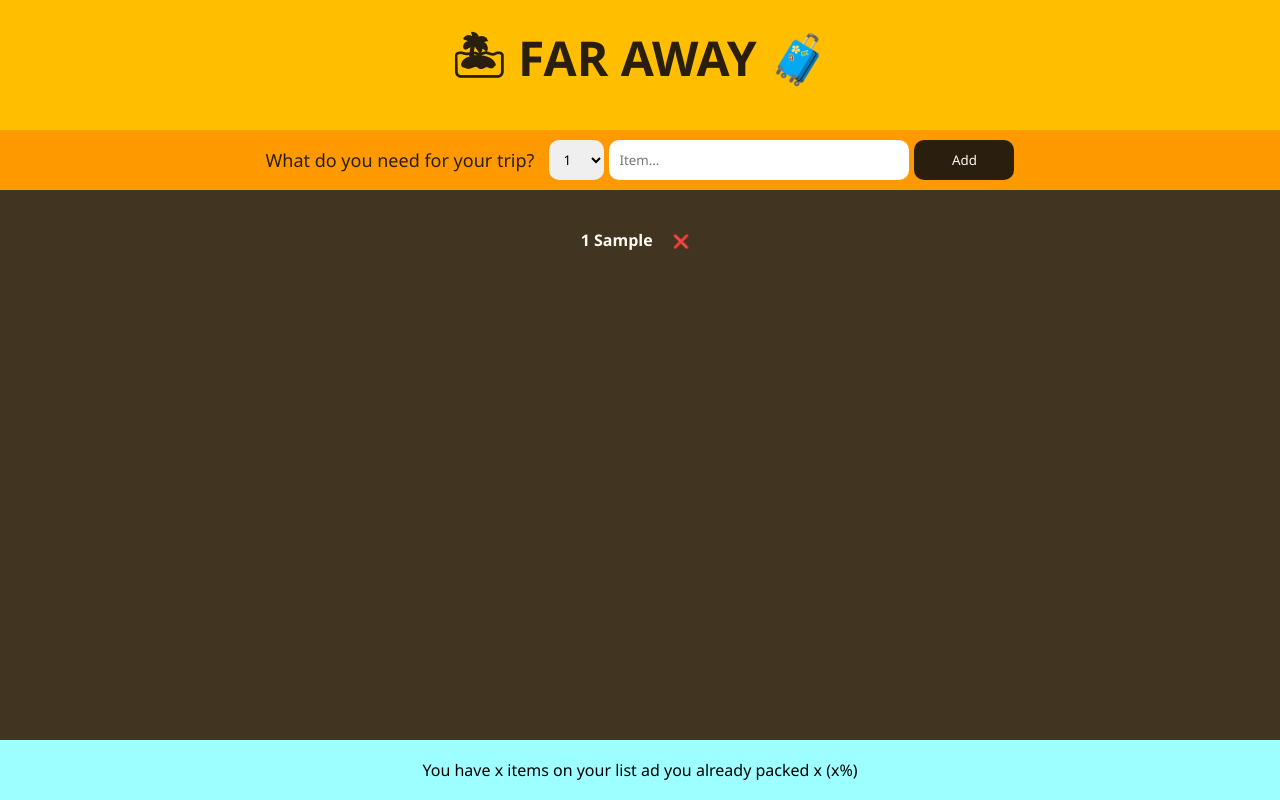
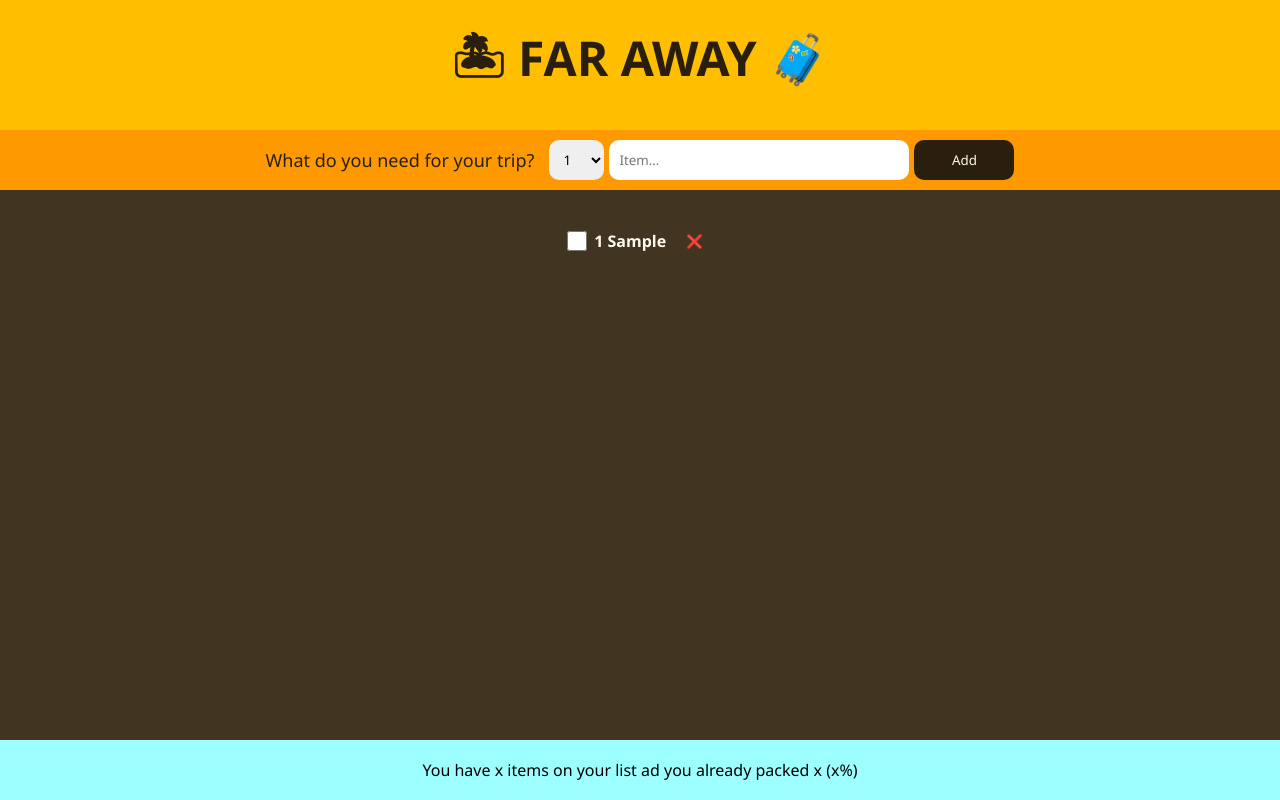
Before and after one commit to alisajad001/travel-list, a React (Vite) app: page / in a window 1280 px wide. Both pictures are taken after typing "Sample" into the empty fields and a click on the button "Add". Built offline with nearby package versions, Linux system fonts and the light colour scheme.

Commit message:
feat: Pack an item

```diff
--- a/src/App.jsx
+++ b/src/App.jsx
@@ -15,11 +15,23 @@
     setItems(items.filter((item) => item.id !== id));
   }
 
+  function handleToggleItem(id) {
+    setItems((items) =>
+      items.map((item) =>
+        item.id === id ? { ...item, packed: !item.packed } : item
+      )
+    );
+  }
+
   return (
     <div className="app">
       <Logo />
       <Form onAddItem={handleAddItems} />
-      <PackingList items={items} onDeleteItem={handleDeleteItem} />
+      <PackingList
+        items={items}
+        onDeleteItem={handleDeleteItem}
+        onToggleItem={handleToggleItem}
+      />
       <Stats />
     </div>
   );
--- a/src/components/Item.jsx
+++ b/src/components/Item.jsx
@@ -1,6 +1,11 @@
-function Item({ item, onDeleteItem }) {
+function Item({ item, onDeleteItem, onToggleItem }) {
   return (
     <li className="item">
+      <input
+        type="checkbox"
+        value={item.packed}
+        onChange={() => onToggleItem(item.id)}
+      />
       <span className={item.packed ? "packed" : ""}>
         {item.quantity} {item.description}
       </span>
--- a/src/components/PackingList.jsx
+++ b/src/components/PackingList.jsx
@@ -1,10 +1,17 @@
 import Item from "./Item";
 
-function PackingList({ items, onDeleteItem }) {
+function PackingList({ items, onDeleteItem, onToggleItem }) {
   return (
     <ul className="pack-list">
       {items.map((item, key) => {
-        return <Item key={key} item={item} onDeleteItem={onDeleteItem} />;
+        return (
+          <Item
+            key={key}
+            item={item}
+            onDeleteItem={onDeleteItem}
+            onToggleItem={onToggleItem}
+          />
+        );
       })}
     </ul>
   );
--- a/src/index.css
+++ b/src/index.css
@@ -79,6 +79,7 @@
   display: flex;
   flex-wrap: wrap;
   justify-content: space-around;
+  align-items: start;
   padding: 2rem 0;
   height: calc(100vh - 250px);
   background-color: rgb(65, 52, 33);
@@ -87,6 +88,8 @@
 
 .item {
   font-weight: 600;
+  display: flex;
+  align-items: center;
 }
 
 .item button {
@@ -99,6 +102,15 @@
 
 .item .packed {
   text-decoration: line-through;
+  color: rgb(134, 119, 97);
+}
+
+.item input[type="checkbox"] {
+  margin-right: 7px;
+  width: 20px;
+  height: 20px;
+  border: none;
+  accent-color: rgb(196, 123, 13);
 }
 
 .stats {
```
